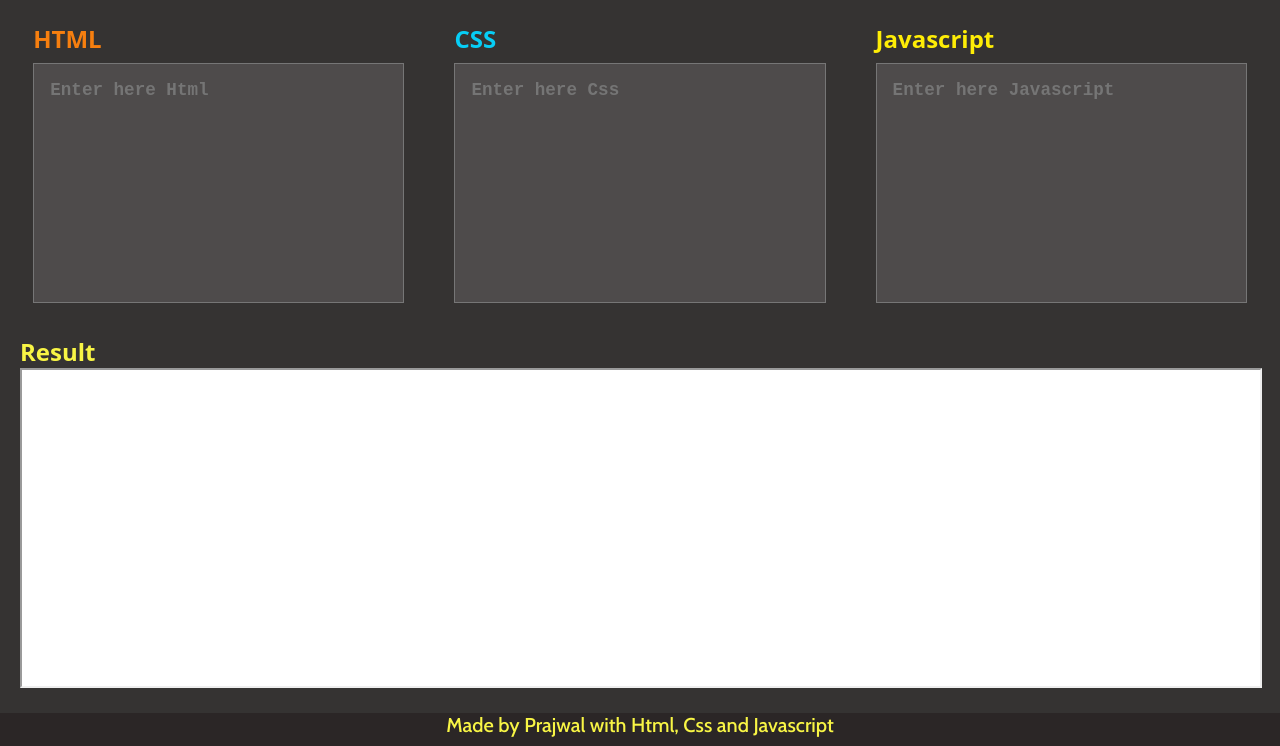
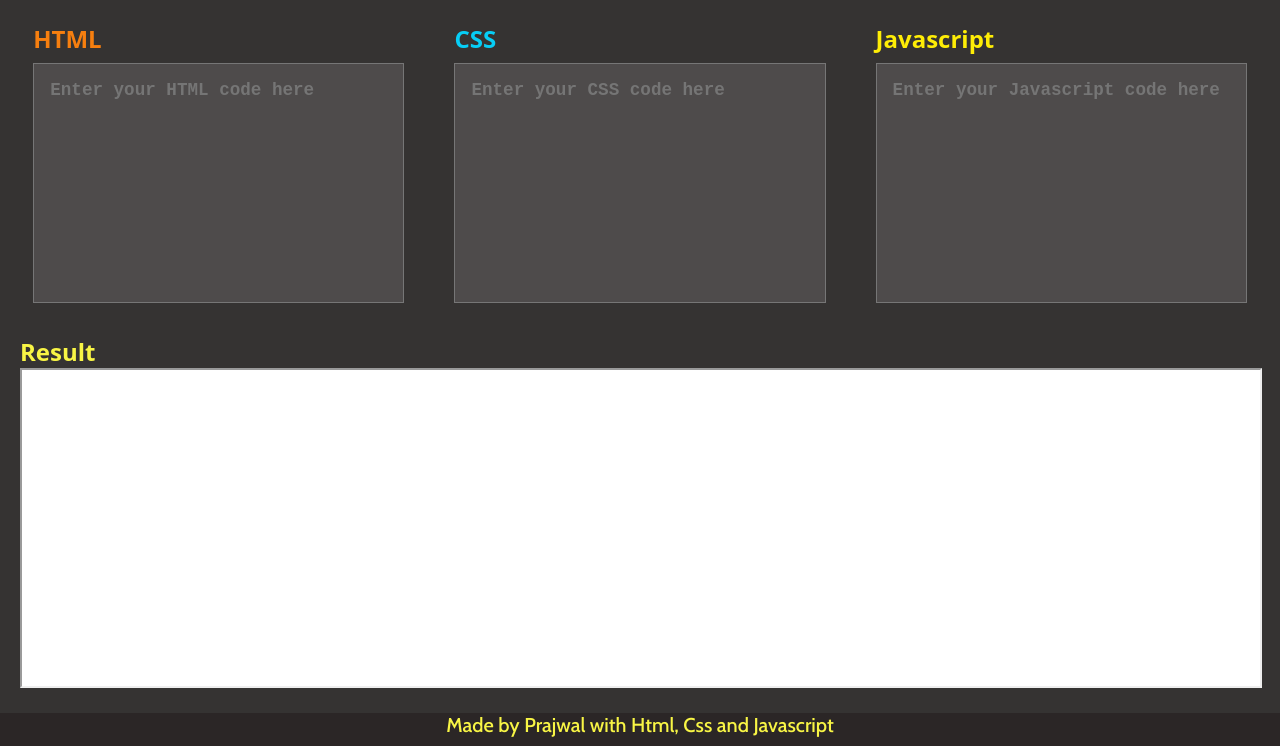
Before and after one commit to Prajwalgawande/CodeEditior, a plain HTML site: page index.html in a window 1280 px wide. Shown: the part 68-814 px from the top of the page. Drawn offline with nearby package versions, Linux system fonts and the light colour scheme.

Commit message:
changes in content

```diff
--- a/index.html
+++ b/index.html
@@ -28,9 +28,9 @@
     </div class="middle">
     <div class="code-editior">
 
-      <div class="code" id="Html"><h2>HTML</p> <textarea placeholder="Enter here Html" id="html" ></textarea></div>
-      <div class="code" id="Css"><h2>CSS</h3><textarea placeholder="Enter here Css" id ="css"></textarea></div>
-      <div class="code" id="Js"><h2>Javascript</h1><textarea placeholder="Enter here Javascript" id="js"></textarea></div>
+      <div class="code" id="Html"><h2>HTML</p> <textarea placeholder="Enter your HTML code here" id="html" ></textarea></div>
+      <div class="code" id="Css"><h2>CSS</h3><textarea placeholder="Enter your CSS code here" id ="css"></textarea></div>
+      <div class="code" id="Js"><h2>Javascript</h1><textarea placeholder="Enter your Javascript code here" id="js"></textarea></div>
     </div>
     <div class="result">
       <h2>Result</h2>
```
